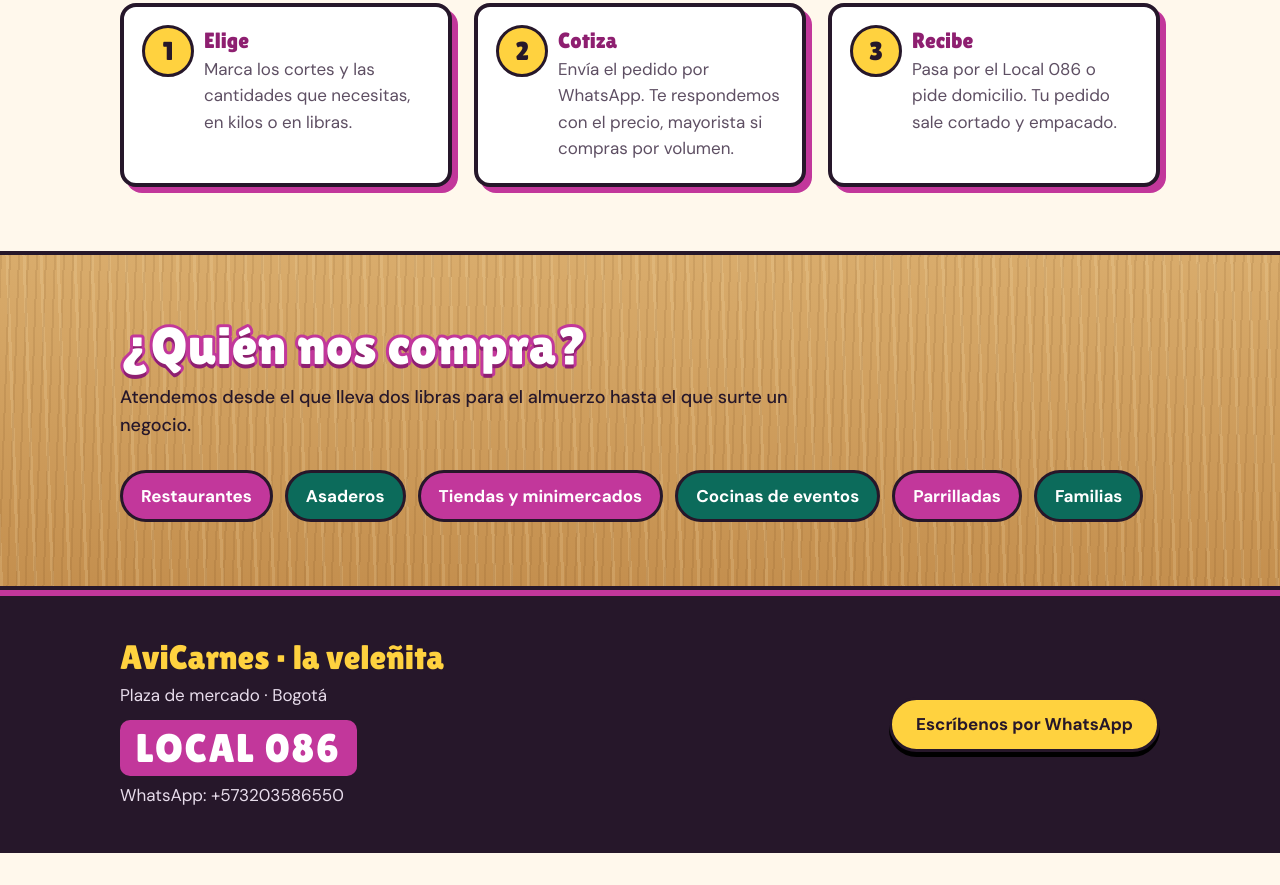
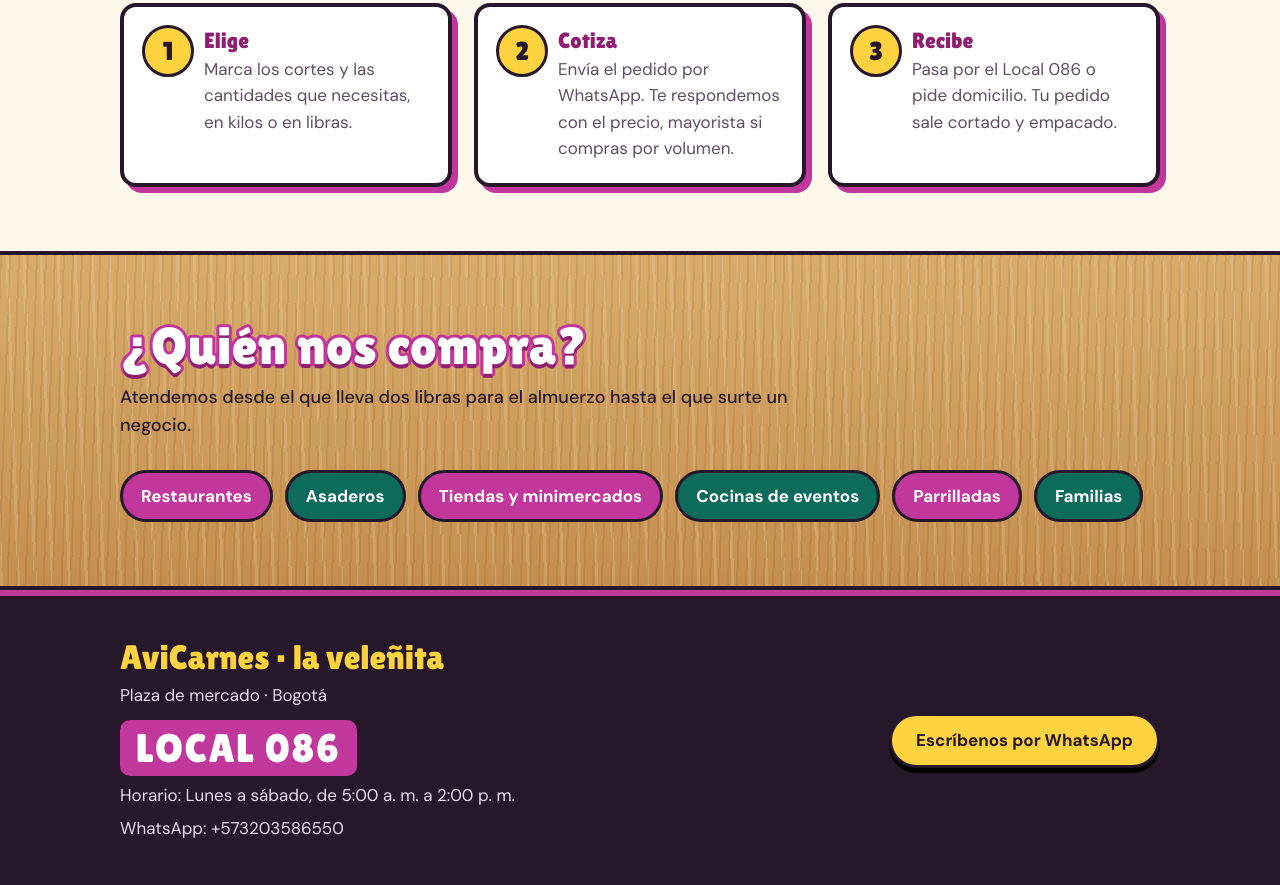
Before and after one commit to Awin-nieves/Avicarnes-la-vele-ita-, a plain HTML site: page index.html in a window 1280 px wide. Shown: the part 2279-3164 px from the top of the page. Before the commit the page ends 3132 px from the top, so only its background shows below. Drawn offline with Linux system fonts and the light colour scheme.

Commit message:
Agrega horario de atención
Co-Authored-By: Claude Sonnet 5.5 <noreply@anthropic.com>
Claude-Session: https://claude.ai/code/session_01TCGjJtj6DYdH4mWbX9U9GN

```diff
--- a/index.html
+++ b/index.html
@@ -284,7 +284,7 @@ footer .btn{box-shadow:0 5px 0 #000}
 
 <script>
 /* Edita aquí: teléfono con indicativo y sin signos (ej. "573001234567") y horario. */
-var CONFIG = { telefono: "573203586550", horario: "", nombre: "AviCarnes La Veleñita (Local 086)" };
+var CONFIG = { telefono: "573203586550", horario: "Lunes a sábado, de 5:00 a. m. a 2:00 p. m.", nombre: "AviCarnes La Veleñita (Local 086)" };
 
 function presas(){return [
   {n:"Pierna pernil", d:"Presa entera, para asar u hornear"},
```
